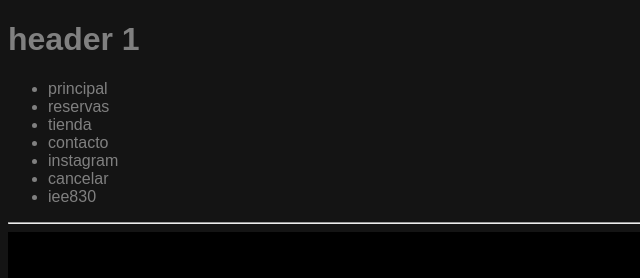
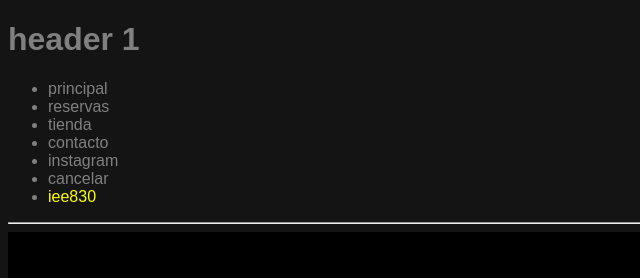
Before and after one commit to nicasiof/the-cut-barberia, a plain HTML site: page main.html in a window 1280 px wide. Shown: the top 278 px of the page, 0-640 px from the left. Drawn offline with Linux system fonts and the light colour scheme; files that its build step writes are made by us from their sources.

Commit message:
link a ieee830
link ieee830

```diff
--- a/main.html
+++ b/main.html
@@ -25,7 +25,7 @@
                 <li>contacto</li>
                 <li>instagram</li>
                 <li>cancelar</li>
-                <li> <a href="ieee830.html"></a> iee830</li>
+                <li> <a href="ieee830.html"> iee830</li></a>
                 </li>
             </ul>
         </nav>
```
